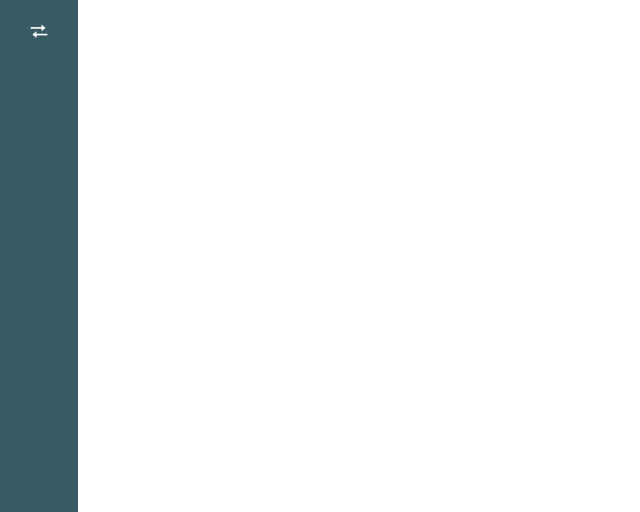
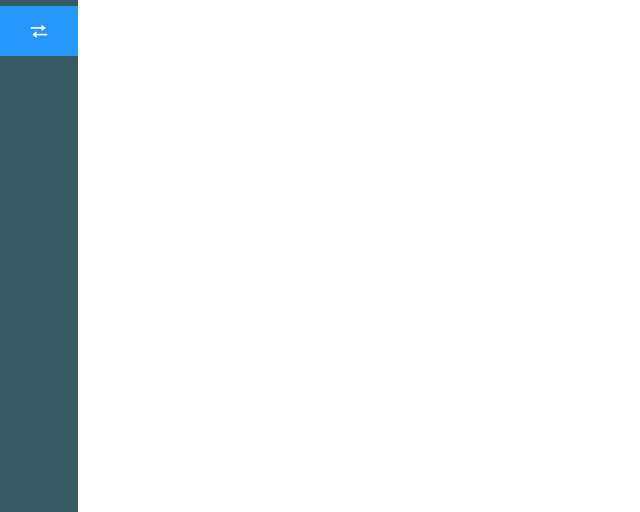
Before and after one commit to NandaSyarlaHariyanti/FP_Laundry, a PHP site: page /transaksi/transaksi.php in a window 1280 px wide. Shown: the part 288-800 px from the top of the page, without its empty margins (0-640 px from the left). Run offline with PHP 8.4, Linux system fonts and the light colour scheme; data comes from the database, SQL or seed files in the repository; data that the repository does not hold is empty.

Commit message:
Update transaksi.php

```diff
--- a/transaksi/transaksi.php
+++ b/transaksi/transaksi.php
@@ -78,7 +78,7 @@
             </li>
             <li>
                 <div class="iocn-link">
-                    <a href="<?php echo "../transaksi/transaksi.php"; ?>">
+                    <a href="<?php echo "../transaksi/transaksi.php"; ?>" class="active">
                         <i class='bx bx-transfer'></i>
                         <span class="link_name">Transaksi</span>
                     </a>
```
